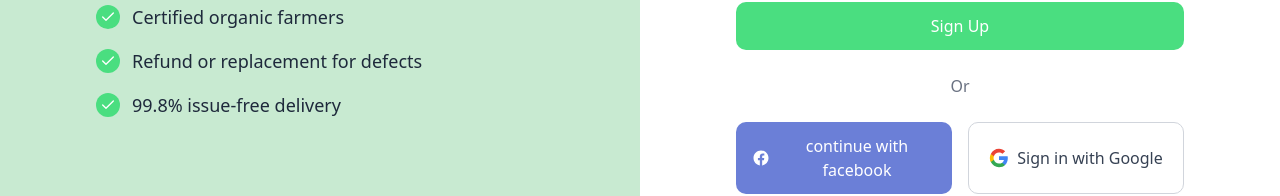
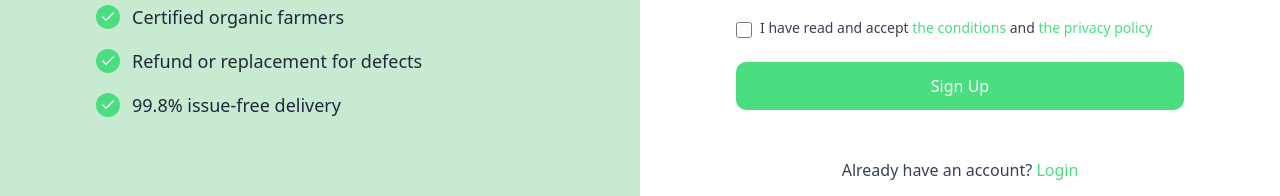
Before and after one commit to GROWMETRA11/Growmetra, a Next.js app: page /signup in a window 1280 px wide. Shown: the part 482-678 px from the top of the page. Built offline with nearby package versions, Linux system fonts and the light colour scheme.

Commit message:
chore: auth screen update

```diff
--- a/src/app/(dashboard)/(auth)/login/page.tsx
+++ b/src/app/(dashboard)/(auth)/login/page.tsx
@@ -49,7 +49,7 @@ export default function page() {
         </Link>
       </div>
 
-      <div className="text-center">
+      {/* <div className="text-center">
         <span className="text-gray-500">Or</span>
       </div>
 
@@ -87,7 +87,7 @@ export default function page() {
           </svg>
           Sign in with Google
         </button>
-      </div>
+      </div> */}
 
       <div className="text-center mt-6">
         <span className="text-gray-700">Not signed in before? </span>
--- a/src/app/(dashboard)/(auth)/signup/page.tsx
+++ b/src/app/(dashboard)/(auth)/signup/page.tsx
@@ -96,7 +96,7 @@ export default function SignupPage() {
           Sign Up
         </button>
 
-        <div className="text-center">
+        {/* <div className="text-center">
           <span className="text-gray-500">Or</span>
         </div>
 
@@ -134,7 +134,7 @@ export default function SignupPage() {
             </svg>
             Sign in with Google
           </button>
-        </div>
+        </div> */}
         <div className="text-center mt-6">
           <span className="text-gray-700">Already have an account? </span>
           <Link href="/login" className="text-[#4ADE80] hover:underline">
```
